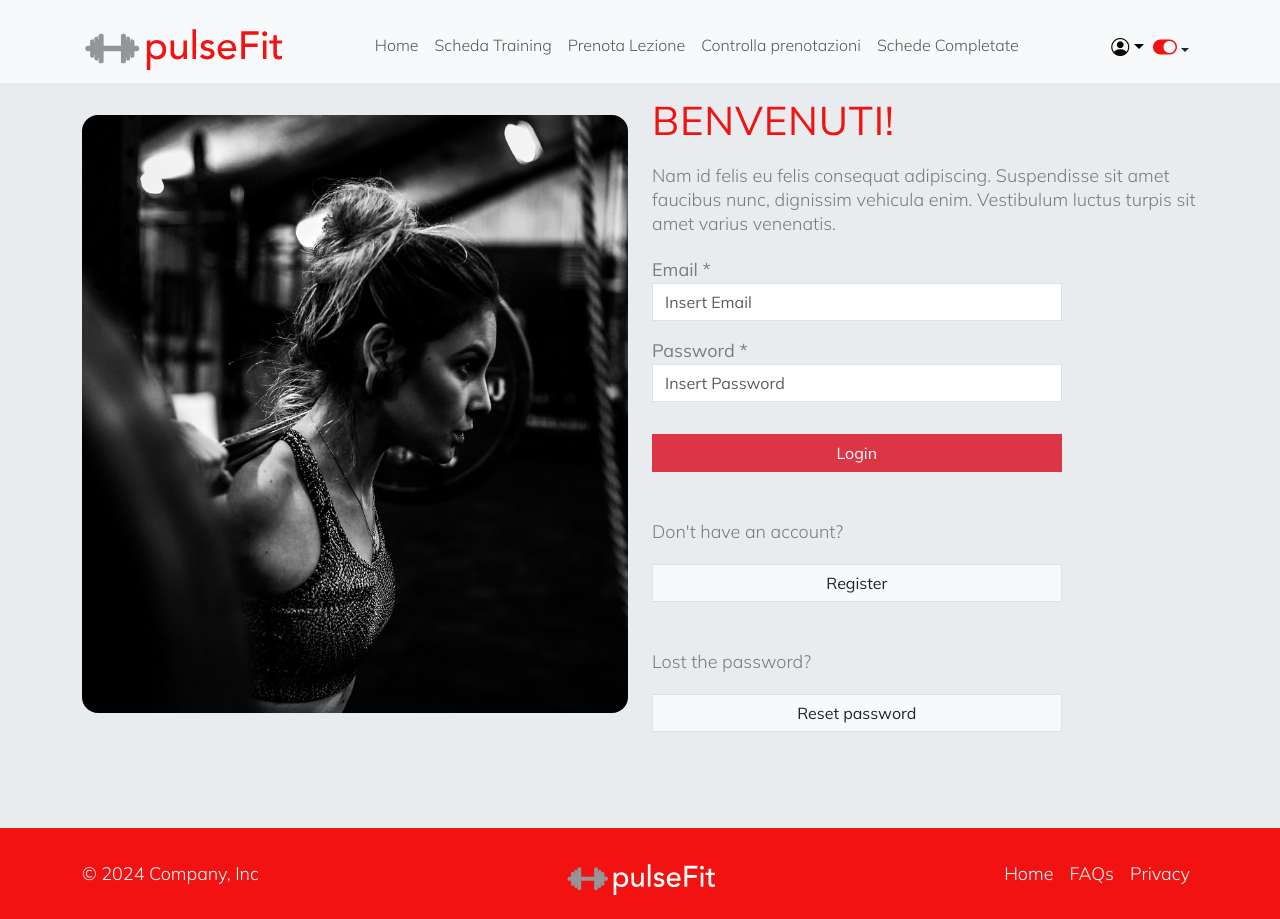
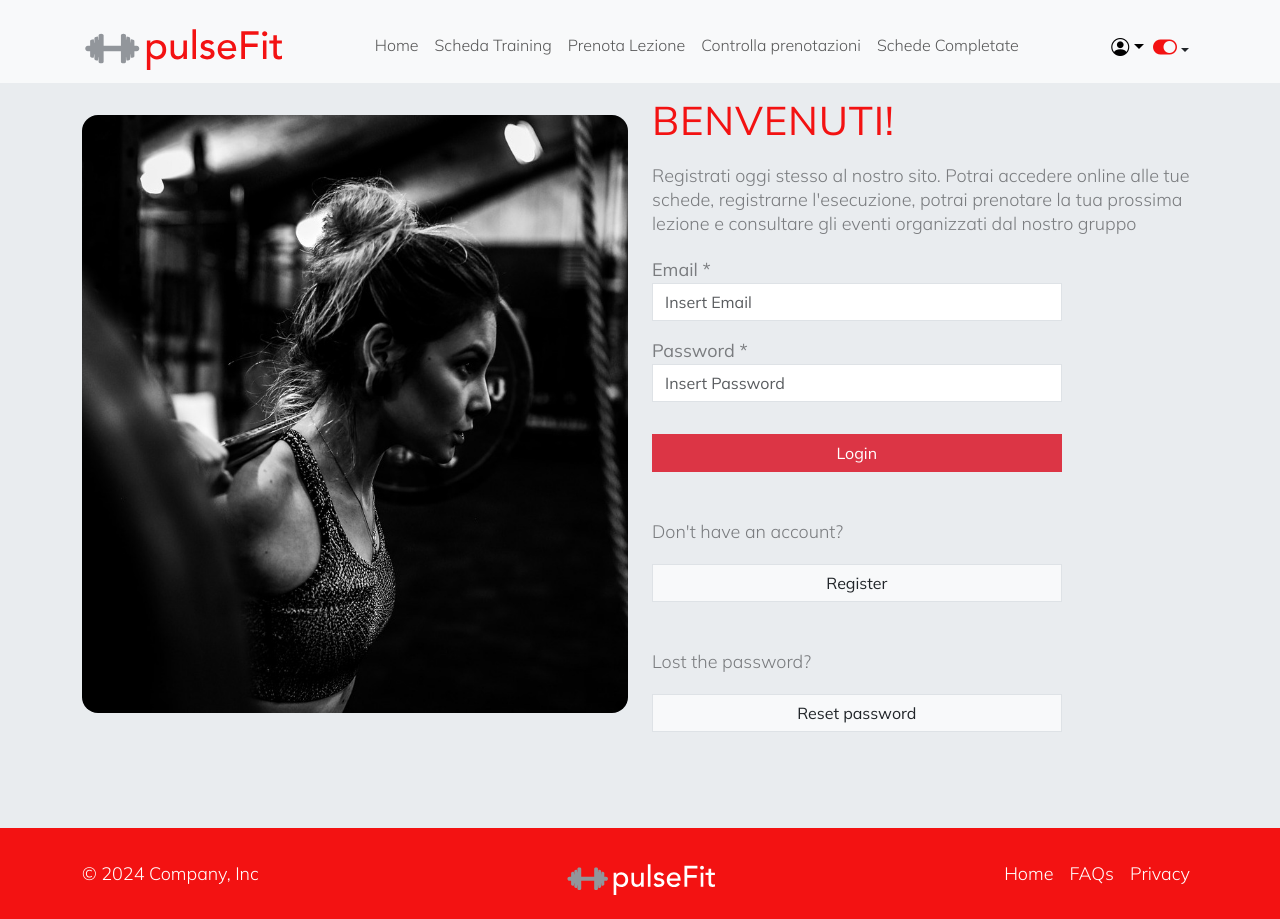
Before and after one commit to Andrea-vicari/tigerFitness, a React (Vite) app in the folder client/: page /login in a window 1280 px wide. Built offline with nearby package versions, Linux system fonts and the light colour scheme.

Commit message:
Update Login.jsx

```diff
--- a/client/src/Components/Login.jsx
+++ b/client/src/Components/Login.jsx
@@ -36,7 +36,7 @@ function Login() {
               </div>
               <div className="col-sm-6">
                 <h1 className='text-primary text-uppercase'>Benvenuti!</h1>
-                <p>Nam id felis eu felis consequat adipiscing. Suspendisse sit amet faucibus nunc, dignissim vehicula enim. Vestibulum luctus turpis sit amet varius venenatis.</p>
+                <p>Registrati oggi stesso al nostro sito. Potrai accedere online alle tue schede, registrarne l'esecuzione, potrai prenotare la tua prossima lezione e consultare gli eventi organizzati dal nostro gruppo</p>
                 <div className={"w-75" + textType}>
                   <form onSubmit={handleSubmit}>
 
```
